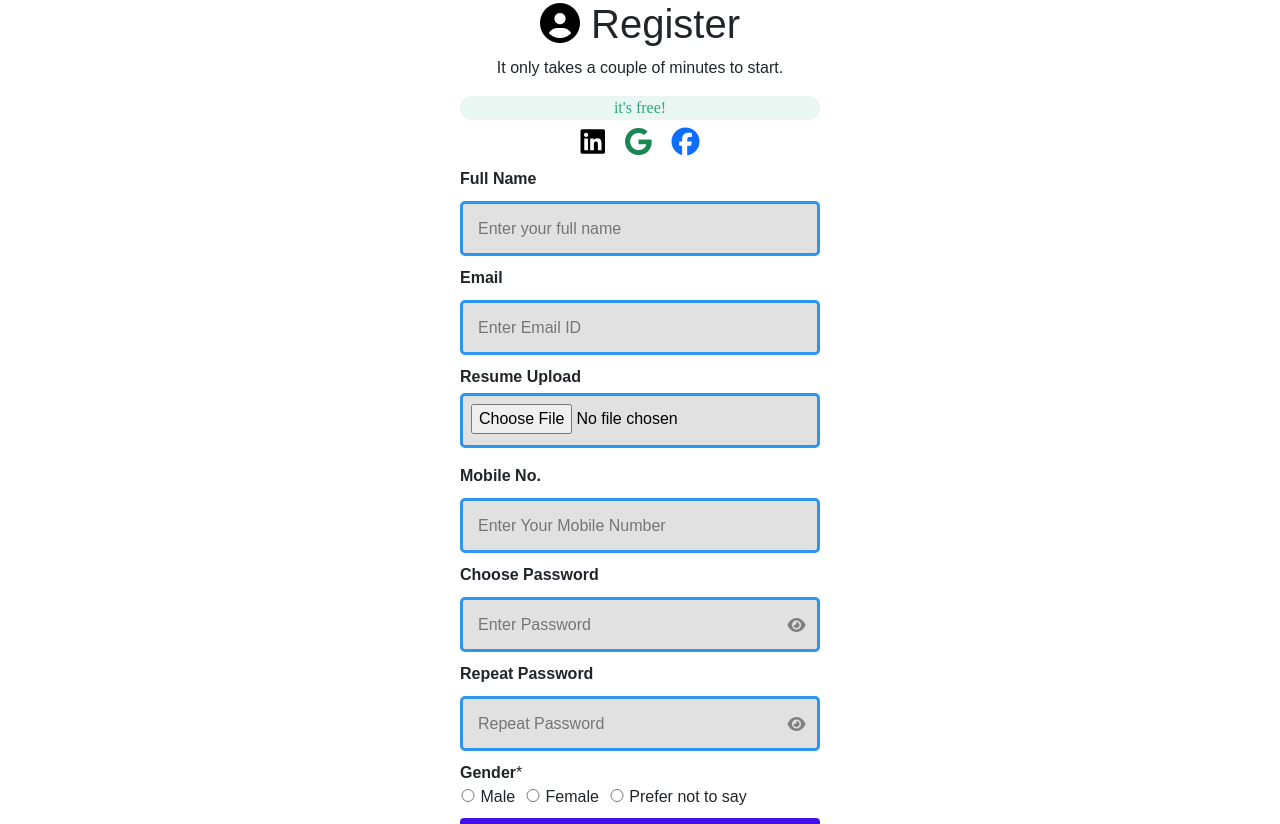
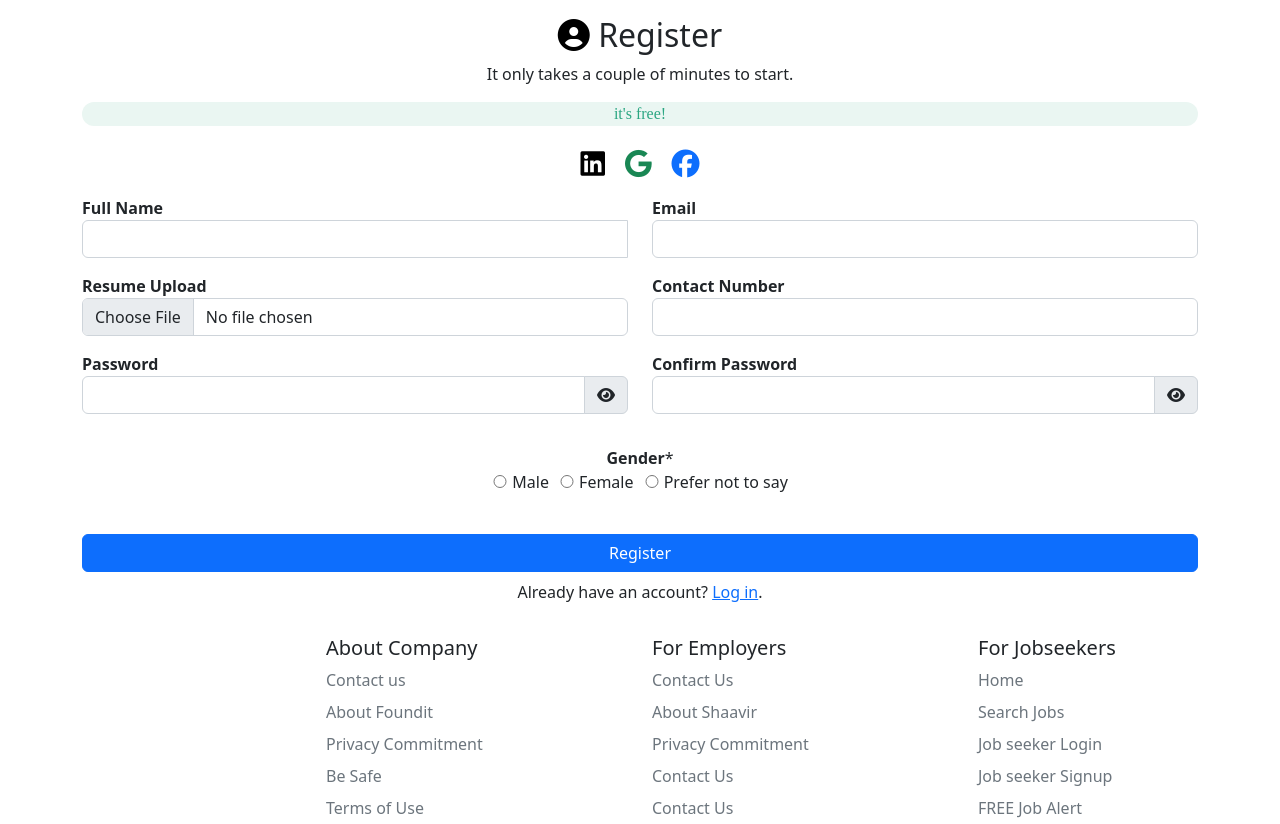
Before and after one commit to Suhaibshaavir/ShaavirClient, an Angular app: page /auth/register in a window 1280 px wide. Shown: the top 824 px of the page. Built offline with nearby package versions, Linux system fonts and the light colour scheme.

Commit message:
register_aqib

```diff
--- a/src/app/register/register.component.html
+++ b/src/app/register/register.component.html
@@ -1,16 +1,16 @@
 
-<body>
-
-<form>
     <div class="container">
-    <div>
-    <h1>
-      <i  class="fa fa-user-circle text-black" ></i>
-      Register</h1>
-    <p class="sectionText">It only takes a couple of minutes to start.</p>
+      <div class="row">
+        <div class="col-lg-12 my-3">
+          <h2 class="text-center"> <i class="fa fa-user-circle text-black"></i>
+            Register</h2>
+          <p class="sectionText text-center">It only takes a couple of minutes to start.</p>
           <div class="textCenter">
             <span class="itsfree">it's free!</span>
           </div>
+        </div>
+      </div>
+      <div>
         <div class="socialLogin my-2">
           <div class="linkedinTab socialLoginTab">
             <a href="https://in.linkedin.com/">
@@ -30,44 +30,59 @@
 
         </div>
       </div>
-    <label for="username"><b>Full Name</b></label>
-    <input
-      type="text"
-      placeholder="Enter your full name"
-      name="username"
-      id="username"
-      required
-    />
-
-    <label for="Email ID"><b>Email</b></label>
-    <input
-      type="text"
-      placeholder="Enter Email ID"
-      name="email"
-      id="email"
-      required
-    />
-
-    <label><b>Resume Upload</b></label>
-      <input type="file" id="resume" name="resume">
-
-
-    <label><b>Mobile No.</b></label>
-      <input id="mobileNumber" type="text" placeholder="Enter Your Mobile Number"
-       autocomplete="nope" maxlength="13" class="formField error" fdprocessedid="6ntkqu">
-
-    <label for="pwd"><b>Choose Password</b></label>
-      <div class="password-container">
-        <input [type]="show ? 'text':'password' " placeholder="Enter Password" id="password ">
-        <i  class="fa-solid fa-eye" id="eye" (click)="show = !show"></i>
+      <form class="needs-validation" novalidate>
+        <div class="row mt-3">
+          <div class="col-lg-6">
+            <label for="fullname"><b>Full Name</b></label>
+            <div class="input-group mb-3">
+              <input type="text" class="form-control" id="fullname" name="fullName" [(ngModel)]="formValue.fullName" required>
+              <div class="invalid-feedback">
+                Full Name is Required.
+              </div>
+            </div>
+          </div>
+          <div class="col-lg-6">
+            <label for="email"><b>Email</b></label>
+            <div class="input-group mb-3">
+              <input type="email" class="form-control" id="email" name="email" [(ngModel)]="formValue.email">
+            </div>
           </div>
 
-      <label for="pwd"><b>Repeat Password</b></label>
-      <div [class]="'password-container'">
-        <input [type]="show1 ? 'text':'password' " placeholder="Repeat Password" id="password">
-        <i class="fa-solid fa-eye" id="eye" (click)="show1 = !show1"></i>
+          <div class="col-lg-6">
+            <label><b>Resume Upload</b></label>
+            <div class="input-group mb-3">
+              <input type="file" class="form-control" id="inputGroupFile01" name="fileData" [(ngModel)]="formValue.fileData">
+            </div>
           </div>
 
+          <div class="col-lg-6">
+            <label for="contact"><b>Contact Number</b></label>
+            <div class="input-group mb-3">
+              <input type="number" class="form-control" id="contact" name="contact" [(ngModel)]="formValue.contact">
+            </div>
+          </div>
+
+          <div class="col-lg-6">
+            <label for="Password"><b>Password</b></label>
+            <div class="input-group mb-3">
+              <input [type]="show ? 'text':'password' " class="form-control" id="Password" name="password" [(ngModel)]="formValue.password">
+              <label (click)="show = !show" class="input-group-text" for="inputGroupFile02">
+                <i class="fa fa-eye"></i>
+              </label>
+            </div>
+          </div>
+
+          <div class="col-lg-6">
+            <label for="Cpassword"><b>Confirm Password</b></label>
+            <div class="input-group mb-3">
+              <input [type]="show1 ? 'text':'password' " class="form-control" id="Cpassword" name="cPassword" [(ngModel)]="cPassword">
+              <label (click)="show1 = !show1" class="input-group-text" for="inputGroupFile02" >
+                <i class="fa fa-eye"></i>
+              </label>
+            </div>
+          </div>
+
+          <div class="col-lg-12 my-3 text-center">
             <div class="fieldGroup">
               <label class="formLabel">
                 <b> Gender</b> <span class="required">*</span>
@@ -75,24 +90,29 @@
               <div class="genderBox">
                 <div class="choiceGroupContainer">
                   <label class="radioChoice">
-          <input id="option-0" type="radio" name="radioChoice" class="radioBoxField" value="Male" style="width: 16px ;">
+                    <input id="option-0" type="radio" name="radioChoice" class="radioBoxField" value="Male"
+                      style="width: 16px ;" [(ngModel)]="formValue.gender">
                     Male
                   </label>
                   <label class="radioChoice">
-         <input  id="option-1" type="radio" name="radioChoice" class="radioBoxField" value="Female" style="width: 16px; margin-left:10px">
+                    <input id="option-1" type="radio" name="radioChoice" class="radioBoxField" value="Female"
+                      style="width: 16px; margin-left:10px" [(ngModel)]="formValue.gender">
                     Female
                   </label>
                   <label class="radioChoice">
-         <input id="option-2" type="radio" name="radioChoice" class="radioBoxField" value="Prefer not to say" style="width: 16px; margin-left:10px">
+                    <input id="option-2" type="radio" name="radioChoice" class="radioBoxField" value="Prefer not to say"
+                      style="width: 16px; margin-left:10px" [(ngModel)]="formValue.gender">
                     Prefer not to say
-       </label> <!----></div></div> <!----></div>
+                  </label> <!---->
+                </div>
+              </div> <!---->
+            </div>
+          </div>
+          <div class="col-lg-12 my-4">
+            <button type="submit" class="btn btn-primary w-100" (click)="handleRegister()">Register</button>
+            <p class="my-2 text-center">Already have an account? <a routerLink="/auth/login">Log in</a>.</p>
+          </div>
+        </div>
+      </form>
 
-        <button type="submit" (click)="handleRegister()">Register</button>
     </div>
-
-      <div>
-        <p>Already have an account? <a routerLink="/login">Log in</a>.</p>
-      </div>
-
-      </form>
-</body>
--- a/src/app/register/register.component.scss
+++ b/src/app/register/register.component.scss
@@ -1,45 +1,30 @@
 
-h1, p{
-  text-align:start;
-}
-body {
-  font-family: Arial, Helvetica, sans-serif;
-}
 
-.container {
-  display: flex;
-  flex-direction: column;
-  width: 30vw;
-}
-h1, p {
-  text-align: center;
-}
+// input {
+//   margin: 0.25em 0em 1em 0em;
+// }
+// input {
+//   margin: 0.25em 0em 1em 0em;
+//   outline: none;
+//   padding: 0.5em;
+//   border: none;
+//   background-color: rgb(225, 225, 225);
+//   border-radius: 0.25em;
+//   color: black;
+// }
+// button {
+//   padding: 0.75em;
+//   border: none;
+//   outline: none;
+//   background-color: rgb(68, 18, 232);
+//   color: white;
+//   border-radius: 0.25em;
+// }
 
-input {
-  margin: 0.25em 0em 1em 0em;
-}
-input {
-  margin: 0.25em 0em 1em 0em;
-  outline: none;
-  padding: 0.5em;
-  border: none;
-  background-color: rgb(225, 225, 225);
-  border-radius: 0.25em;
-  color: black;
-}
-button {
-  padding: 0.75em;
-  border: none;
-  outline: none;
-  background-color: rgb(68, 18, 232);
-  color: white;
-  border-radius: 0.25em;
-}
-
-button:hover {
-  cursor: pointer;
-  background-color: rgb(41, 4, 164);
-}
+// button:hover {
+//   cursor: pointer;
+//   background-color: rgb(41, 4, 164);
+// }
 .icon{
   align-items: center;
 }
@@ -83,48 +68,36 @@ lable {
   text-transform: uppercase;
   color: #aaa;
 }
-input[type='password']:focus {
-  outline: none;
-   -moz-outline: none;
-   -webkit-outline: none;
-}
-input[type='password'] {
-  width: 100%;
-  box-sizing: border-box;
-  height: 55px;
-  display: inline-block;
-  border: 3px solid #2F96EF;
-  border-radius: 5px;
-  padding: 0 15px;
-  margin: 10px 0;
-  transition: .2s;
-}
-input[type='text'] {
-  width: 100%;
-  box-sizing: border-box;
-  height: 55px;
-  display: inline-block;
-  border: 3px solid #2F96EF;
-  border-radius: 5px;
-  padding: 0 15px;
-  margin: 10px 0;
-  transition: .2s;
-}
-input[type='file'] {
-  width: 100%;
-  box-sizing: border-box;
-  height: 55px;
-  display: inline-block;
-  border: 3px solid #2F96EF;
-  border-radius: 5px;
-}
-.password-container{
-  position: relative;
-}
-.fa-eye{
-  position: absolute;
-  top: 40%;
-  right: 4%;
-  cursor: pointer;
-  color: gray;
-}
+// input[type='password']:focus {
+//   outline: none;
+//    -moz-outline: none;
+//    -webkit-outline: none;
+// }
+// input[type='password'] {
+//   width: 100%;
+//   box-sizing: border-box;
+//   height: 55px;
+//   display: inline-block;
+//   border: 3px solid #2F96EF;
+//   border-radius: 5px;
+//   padding: 0 15px;
+//   margin: 10px 0;
+//   transition: .2s;
+// }
+// input[type='text'] {
+//   width: 100%;
+//   box-sizing: border-box;
+//   height: 55px;
+//   display: inline-block;
+//   border: 3px solid #2F96EF;
+//   border-radius: 5px;
+//   padding: 0 15px;
+//   margin: 10px 0;
+//   transition: .2s;
+// }
+// input[type='file'] {
+//   box-sizing: border-box;
+//   height: 55px;
+//   border: 3px solid #2F96EF;
+//   border-radius: 5px;
+// }
--- a/src/app/register/register.component.ts
+++ b/src/app/register/register.component.ts
@@ -1,20 +1,27 @@
 import { Component } from '@angular/core';
-import { FooterComponent } from '../footer/footer.component';
 
+interface IRegisterProps{
+  fullName:string,
+  email:string,
+  contact:number,
+  fileData:string,
+  password:string,
+  gender:string
+}
 @Component({
   selector: 'app-register',
   templateUrl: './register.component.html',
   styleUrls: ['./register.component.scss'],
-
 })
 export class RegisterComponent {
 show:boolean=false;
 show1:boolean=false
-name:string=""
-label:string="Register"
-username:string=""
+formValue:IRegisterProps = <IRegisterProps> {}
+cPassword:string=''
+
 handleRegister(){
-  console.log(this.username)
+ console.log(this.formValue);
+
 }
 
 passwordToggle() {
```
Lines whose indentation alone changed are shown as unchanged.
